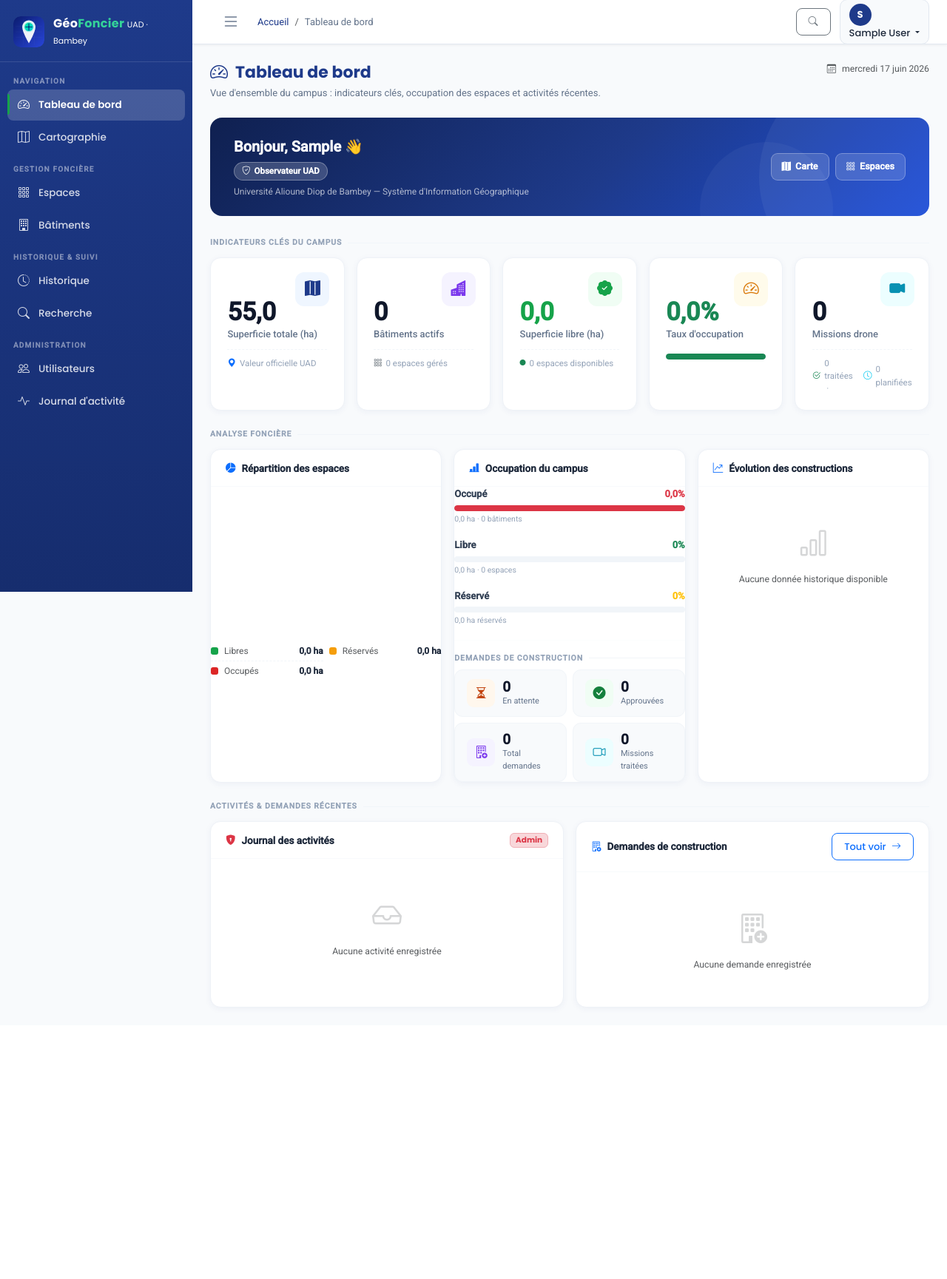
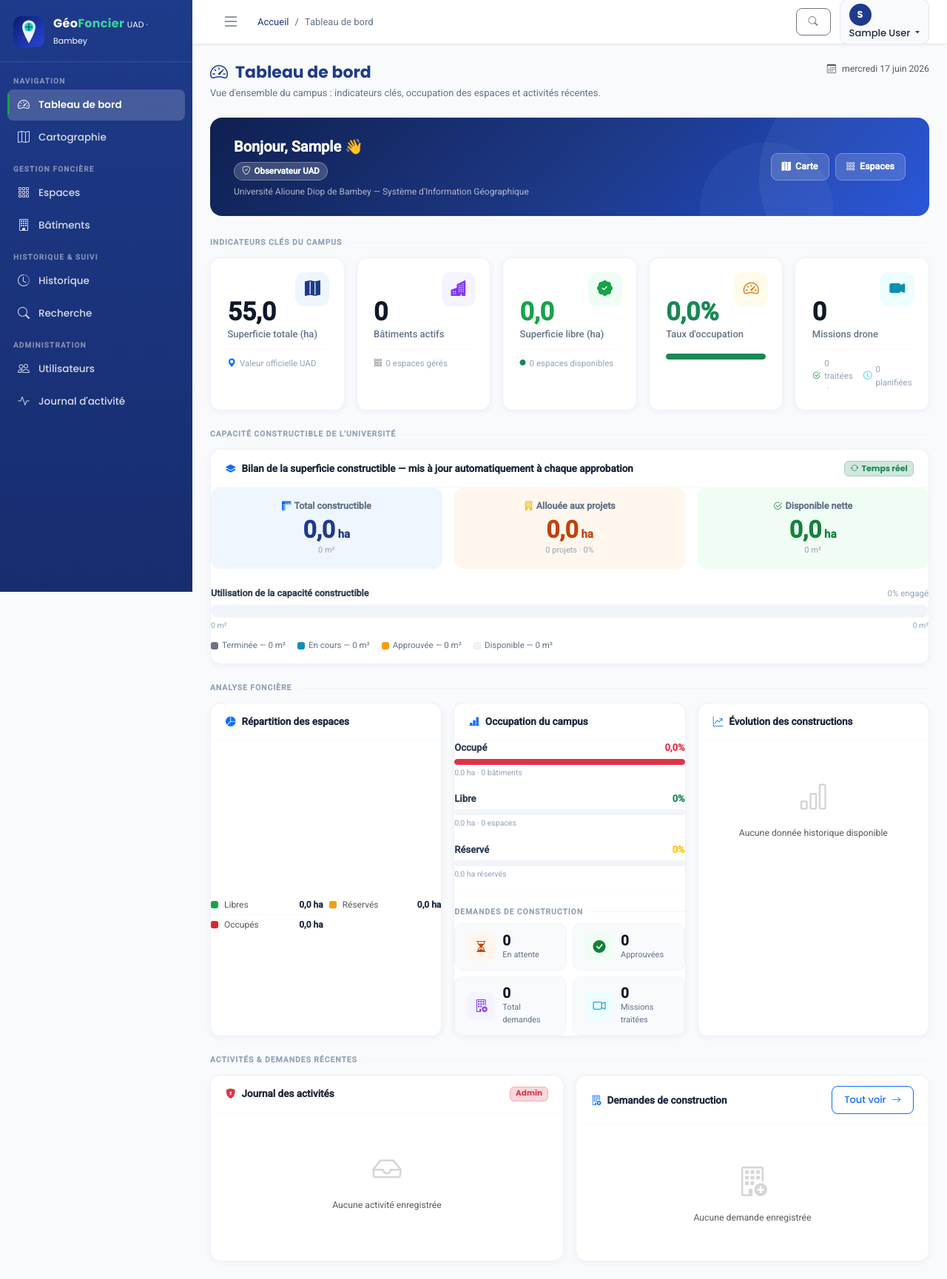
Before and after one commit to AshBrud/geo_fancier_copy, a Django app: page /dashboard/ in a window 1280 px wide. Shown: the whole page at 74% size. Before the commit the page ends 1364 px from the top, so only its background shows below. Run offline with Django 5.2, Linux system fonts and the light colour scheme; the visitor is signed in with stand-in values (Sample User, id 1); data comes from the database, SQL or seed files in the repository; data that the repository does not hold is empty; a map, chart or similar area stays blank; parts of the project's set-up code (start-up, migrations or seed data) failed here and were passed over.

Commit message:
Dashboard : affiche le bilan de capacite constructible en temps reel
- Calcule la superficie constructible totale, allouee et nette
- Decompose par statut : approuvee / en cours / terminee
- Affiche 3 tuiles metriques + barre de progression empilee + legende
- Se met a jour automatiquement quand un statut de construction change

Co-Authored-By: Claude Sonnet 4.6 <noreply@anthropic.com>

```diff
--- a/dashboard/views.py
+++ b/dashboard/views.py
@@ -29,6 +29,37 @@ def index(request):
     missions_planifiees = MissionDrone.objects.filter(statut='planifie').count()
     constructions_attente  = NouvelleConstruction.objects.filter(statut='attente').count()
     constructions_approuvees = NouvelleConstruction.objects.filter(statut='approuvee').count()
+
+    # ── Bilan de la capacité constructible de l'université ──
+    espaces_actifs = list(Espace.objects.filter(
+        type_espace__in=[Espace.TYPE_LIBRE, Espace.TYPE_OCCUPE]
+    ))
+    sup_constructible_totale = sum(
+        (e.superficie or 0) * (e.taux_occupation / 100)
+        for e in espaces_actifs
+    )
+
+    def _sup_statut(statut):
+        return NouvelleConstruction.objects.filter(
+            statut=statut
+        ).aggregate(t=Sum('superficie_souhaitee'))['t'] or 0
+
+    sup_approuvee  = _sup_statut(NouvelleConstruction.STATUT_APPROUVE)
+    sup_en_cours   = _sup_statut(NouvelleConstruction.STATUT_EN_COURS)
+    sup_terminee   = _sup_statut(NouvelleConstruction.STATUT_TERMINE)
+    sup_allouee    = sup_approuvee + sup_en_cours + sup_terminee
+    sup_constr_nette = max(0.0, sup_constructible_totale - sup_allouee)
+
+    def _pct(val, total):
+        return round(val / total * 100, 1) if total else 0
+
+    pct_alloue    = _pct(sup_allouee,   sup_constructible_totale)
+    pct_approuvee = _pct(sup_approuvee, sup_constructible_totale)
+    pct_en_cours  = _pct(sup_en_cours,  sup_constructible_totale)
+    pct_terminee  = _pct(sup_terminee,  sup_constructible_totale)
+    nb_engagees   = NouvelleConstruction.objects.filter(
+        statut__in=NouvelleConstruction.STATUTS_ENGAGES
+    ).count()
 
     # Données pour graphique répartition des espaces
     types_data = Espace.objects.values('type_espace').annotate(
@@ -89,6 +120,21 @@ def index(request):
         'missions_planifiees': missions_planifiees,
         'constructions_attente': constructions_attente,
         'constructions_approuvees': constructions_approuvees,
+        # Capacité constructible
+        'sup_constructible_totale':    round(sup_constructible_totale),
+        'sup_constructible_totale_ha': round(sup_constructible_totale / 10000, 2),
+        'sup_allouee':    round(sup_allouee),
+        'sup_allouee_ha': round(sup_allouee / 10000, 2),
+        'sup_approuvee':  round(sup_approuvee),
+        'sup_en_cours':   round(sup_en_cours),
+        'sup_terminee':   round(sup_terminee),
+        'sup_constr_nette':    round(sup_constr_nette),
+        'sup_constr_nette_ha': round(sup_constr_nette / 10000, 2),
+        'pct_alloue':    pct_alloue,
+        'pct_approuvee': pct_approuvee,
+        'pct_en_cours':  pct_en_cours,
+        'pct_terminee':  pct_terminee,
+        'nb_engagees':   nb_engagees,
     }
     return render(request, 'dashboard/index.html', context)
 
--- a/templates/dashboard/index.html
+++ b/templates/dashboard/index.html
@@ -293,6 +293,105 @@
     </div>
   </div>
 
+</div>
+
+<!-- ===== CAPACITÉ CONSTRUCTIBLE ===== -->
+<div class="dash-section-lbl">Capacité constructible de l'université</div>
+<div class="row g-3 mb-4">
+  <div class="col-12">
+    <div class="ch-card">
+      <div class="ch-card-hdr">
+        <div class="ch-card-title">
+          <i class="bi bi-layers-fill text-primary"></i>
+          Bilan de la superficie constructible — mis à jour automatiquement à chaque approbation
+        </div>
+        <span class="badge bg-success-subtle text-success border border-success-subtle" style="font-size:11px;">
+          <i class="bi bi-arrow-repeat me-1"></i>Temps réel
+        </span>
+      </div>
+      <div class="card-body pb-3">
+
+        <!-- Tuiles de métriques -->
+        <div class="row g-3 mb-4">
+          <div class="col-md-4">
+            <div class="text-center p-3" style="background:#eff6ff;border-radius:12px;">
+              <div style="font-size:12.5px;color:#64748b;font-weight:600;margin-bottom:6px;">
+                <i class="bi bi-rulers text-primary me-1"></i>Total constructible
+              </div>
+              <div style="font-size:32px;font-weight:800;color:#1e3a8a;line-height:1;">
+                {{ sup_constructible_totale_ha }}<small style="font-size:15px;font-weight:600;"> ha</small>
+              </div>
+              <div style="font-size:11px;color:#94a3b8;margin-top:4px;">
+                {{ sup_constructible_totale|floatformat:0 }} m²
+              </div>
+            </div>
+          </div>
+          <div class="col-md-4">
+            <div class="text-center p-3" style="background:#fff7ed;border-radius:12px;">
+              <div style="font-size:12.5px;color:#64748b;font-weight:600;margin-bottom:6px;">
+                <i class="bi bi-building-fill text-warning me-1"></i>Allouée aux projets
+              </div>
+              <div style="font-size:32px;font-weight:800;color:#c2410c;line-height:1;">
+                {{ sup_allouee_ha }}<small style="font-size:15px;font-weight:600;"> ha</small>
+              </div>
+              <div style="font-size:11px;color:#94a3b8;margin-top:4px;">
+                {{ nb_engagees }} projet{{ nb_engagees|pluralize }} · {{ pct_alloue }}%
+              </div>
+            </div>
+          </div>
+          <div class="col-md-4">
+            <div class="text-center p-3" style="background:#f0fdf4;border-radius:12px;">
+              <div style="font-size:12.5px;color:#64748b;font-weight:600;margin-bottom:6px;">
+                <i class="bi bi-check2-circle text-success me-1"></i>Disponible nette
+              </div>
+              <div style="font-size:32px;font-weight:800;color:#15803d;line-height:1;">
+                {{ sup_constr_nette_ha }}<small style="font-size:15px;font-weight:600;"> ha</small>
+              </div>
+              <div style="font-size:11px;color:#94a3b8;margin-top:4px;">
+                {{ sup_constr_nette|floatformat:0 }} m²
+              </div>
+            </div>
+          </div>
+        </div>
+
+        <!-- Barre de progression empilée -->
+        <div style="display:flex;justify-content:space-between;align-items:baseline;margin-bottom:6px;">
+          <span style="font-size:12.5px;font-weight:700;color:#334155;">Utilisation de la capacité constructible</span>
+          <span style="font-size:11.5px;color:#94a3b8;">{{ pct_alloue }}% engagé</span>
+        </div>
+        <div style="height:18px;border-radius:99px;background:#f1f5f9;overflow:hidden;display:flex;">
+          <div style="width:{{ pct_terminee }}%;background:#6b7280;" title="Terminée"></div>
+          <div style="width:{{ pct_en_cours }}%;background:#0891b2;" title="En cours"></div>
+          <div style="width:{{ pct_approuvee }}%;background:#f59e0b;" title="Approuvée"></div>
+        </div>
+        <div style="display:flex;justify-content:space-between;font-size:10.5px;color:#94a3b8;margin-top:3px;">
+          <span>0 m²</span>
+          <span>{{ sup_constructible_totale|floatformat:0 }} m²</span>
+        </div>
+
+        <!-- Légende -->
+        <div style="display:flex;flex-wrap:wrap;gap:16px;margin-top:10px;font-size:11.5px;color:#64748b;">
+          <div style="display:flex;align-items:center;gap:5px;">
+            <span style="width:10px;height:10px;border-radius:3px;background:#6b7280;flex-shrink:0;"></span>
+            Terminée — {{ sup_terminee|floatformat:0 }} m²
+          </div>
+          <div style="display:flex;align-items:center;gap:5px;">
+            <span style="width:10px;height:10px;border-radius:3px;background:#0891b2;flex-shrink:0;"></span>
+            En cours — {{ sup_en_cours|floatformat:0 }} m²
+          </div>
+          <div style="display:flex;align-items:center;gap:5px;">
+            <span style="width:10px;height:10px;border-radius:3px;background:#f59e0b;flex-shrink:0;"></span>
+            Approuvée — {{ sup_approuvee|floatformat:0 }} m²
+          </div>
+          <div style="display:flex;align-items:center;gap:5px;">
+            <span style="width:10px;height:10px;border-radius:3px;background:#f1f5f9;border:1px solid #e2e8f0;flex-shrink:0;"></span>
+            Disponible — {{ sup_constr_nette|floatformat:0 }} m²
+          </div>
+        </div>
+
+      </div>
+    </div>
+  </div>
 </div>
 
 <!-- ===== GRAPHIQUES & ANALYSE ===== -->
```
